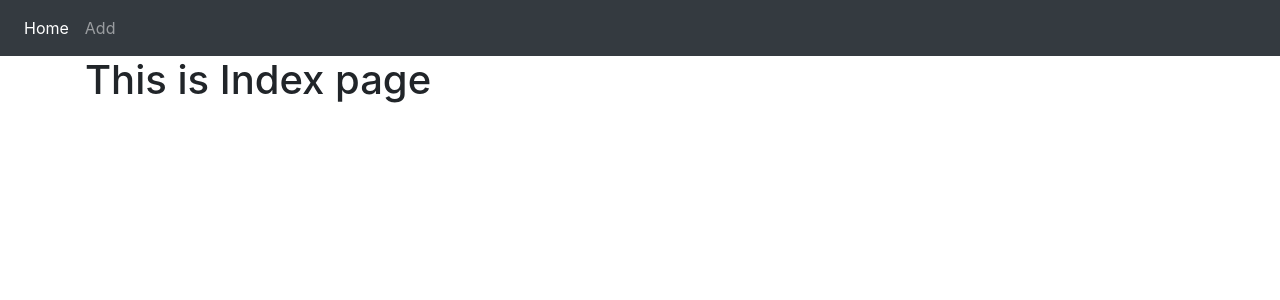
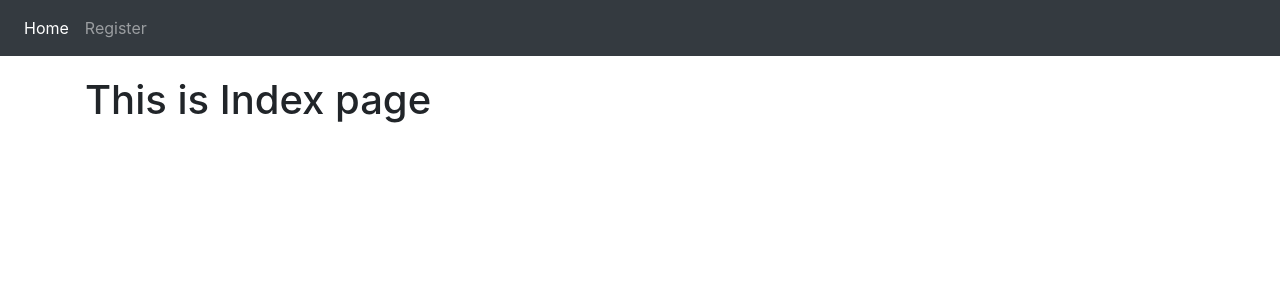
Before and after one commit to geovanipaz/Django-Auth, a Django app: page / in a window 1280 px wide. Shown: the top 300 px of the page. Run offline with Django 4.2, Linux system fonts and the light colour scheme.

Commit message:
criação formulário de registro

```diff
--- a/My_Second_Project/Login_app/urls.py
+++ b/My_Second_Project/Login_app/urls.py
@@ -6,4 +6,5 @@ app_name = 'Login_app'
 
 urlpatterns = [
     path('', views.index, name='index'),
+    path('register/', views.register, name='register'),
 ]
--- a/My_Second_Project/Login_app/views.py
+++ b/My_Second_Project/Login_app/views.py
@@ -1,7 +1,16 @@
 from django.shortcuts import render
-
+from Login_app.forms import UserForm, UserInfoForm
 # Create your views here.
 
 def index(request):
     dict = {}
     return render(request, 'Login_app/index.html', dict)
+
+def register(request):
+    user_form = UserForm()
+    user_info_form = UserInfoForm()
+    dict = {
+        'user_form':user_form,
+        'user_info_form':user_info_form,
+    }
+    return render(request,'Login_app/register.html', dict)
--- a/My_Second_Project/templates/Login_app/base.html
+++ b/My_Second_Project/templates/Login_app/base.html
@@ -16,13 +16,13 @@
             <a class="nav-item nav-link active"
             href="{% url 'Login_app:index' %}">Home</a>
             <a class="nav-item nav-link"
-            href="">Add</a>
+            href="{% url 'Login_app:register' %}">Register</a>
 
 
           </div>
 
       </nav>
-      <div class="container">
+      <div class="container" style="padding-top: 20px;">
         {% block body_block %}
 
         {% endblock body_block %}
```
Also changed, not shown: My_Second_Project/Login_app/forms.py (added, +16 -0 lines), My_Second_Project/templates/Login_app/register.html (added, +13 -0 lines).
